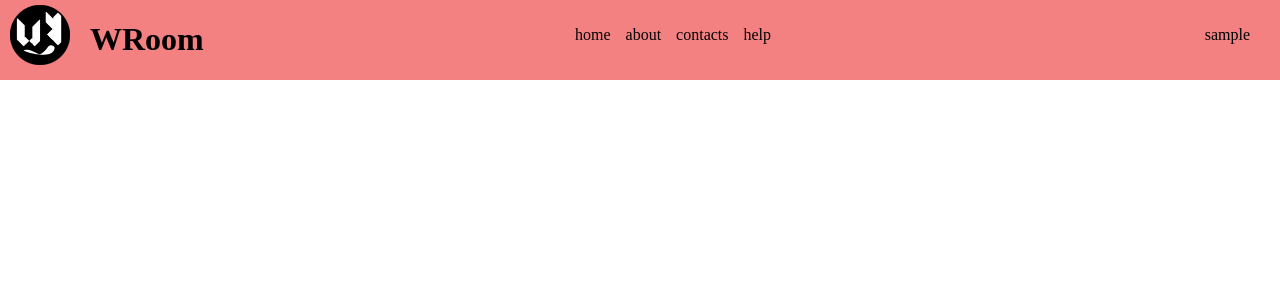
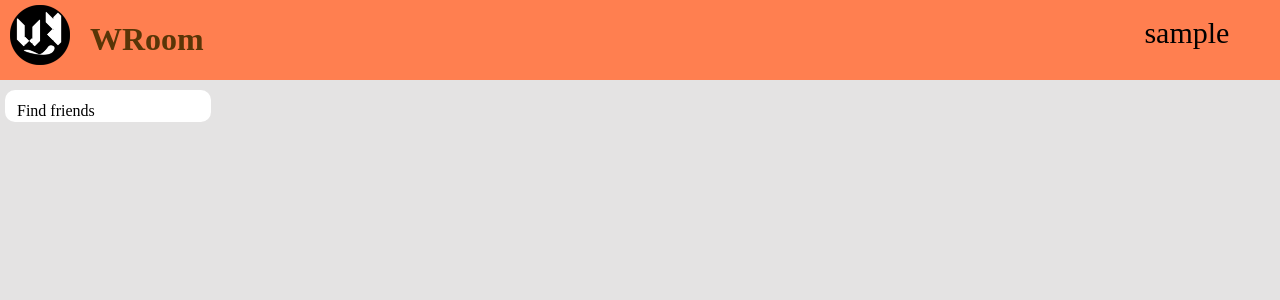
Before and after one commit to NaRCeLEr/WRoom, a Django app: page /home in a window 1280 px wide. Shown: the top 300 px of the page. Run offline with Django 4.2, Linux system fonts and the light colour scheme; the visitor is signed in with stand-in values (Sample User, id 1); data comes from the database, SQL or seed files in the repository.

Commit message:
Add posts

```diff
--- a/WayRoom/settings.py
+++ b/WayRoom/settings.py
@@ -41,7 +41,7 @@
     'users',
     "phonenumber_field",
     'djoser',
-    'main'
+    'main',
 ]
 
 MIDDLEWARE = [
--- a/main/models.py
+++ b/main/models.py
@@ -15,7 +15,7 @@
     title = models.CharField(max_length=100)
     text = models.TextField(null=True, blank=True)
     image = models.ImageField(upload_to='photos/%Y/%m/%d', null=True, blank=True)
-    cat = models.ForeignKey(Category, on_delete=models.DO_NOTHING, default='test')
+    cat = models.ForeignKey(Category, on_delete=models.DO_NOTHING, null=True, blank=True)
     user = models.ForeignKey(User, on_delete=models.DO_NOTHING)
 
     def __str__(self):
--- a/main/static/main/css/main.css
+++ b/main/static/main/css/main.css
@@ -1,6 +1,8 @@
 body {
     margin: 0;
     padding: 0;
+    height: auto;
+    background-color: #e4e3e3;
 }
 
 a {
@@ -8,32 +10,53 @@
     color: black;
 }
 
+main {
+    width: 80%;
+    margin-bottom: 5px;
+    float: right;
+}
+
+.aside {
+    margin-left: 5px;
+    margin-top: 10px;
+    border-radius: 10px;
+    border: 2px solid #fff;
+    width: 15%;
+    background-color: #fff;
+    padding-left: 10px;
+    z-index: -1;
+    position: absolute;
+}
+
+.aside_item {
+    margin-top: 10px;
+}
+
 .header {
     margin: 0;
     padding: 0px;
     display: flex;
-    background-color: #F38181;
+    background-color: #FF7F50;
     max-height: 100px;
 }
 
 .logo {display: flex; width: 210px;}
-.title {margin-left: 20px; width: 200px;}
+.title {margin-left: 20px; width: 200px; color: #593507;}
 .register {text-align: center;}
-.nav {
+
+.reg {
+    width: 30%;
+    padding-top: 1%;
+    font-size: 30px;
+    margin-left: 73%;
+    float: right;
     display: flex;
-    margin-left: 350px;
-    margin-right: auto;
-    text-align: center;
-    padding-top: 2%;
-    width: 70%;
 }
 
-.item-nav {margin-left: 15px;}
-
-.reg {
-    width: 50px;
-    padding-top: 2%;
-    margin-right: 30px;
+.username_head {
+    margin-right: 10px;
+    margin-top: 2.5%;
+    color: black;
 }
 
 
--- a/main/static/main/css/reg.css
+++ b/main/static/main/css/reg.css
@@ -60,7 +60,7 @@
 }
 
 .form_input:focus {
-    border-bottom: 1px solid #E84A5F;
+    border-bottom: 1px solid #f65920;
 
 }
 
@@ -69,7 +69,7 @@
     border: none;
     border-radius: 10px;
     color: #fff;
-    background-color: #E84A5F;
+    background-color: #fc7543;
     outline: none;
     cursor: pointer;
     transition: 0.3s;
@@ -77,7 +77,7 @@
 
 .form_btn:focus,
 .form_btn:hover {
-    background-color: #E84A5F;
+    background-color: #fc581d;
 }
 
 .form_input:focus ~ .form_label,
--- a/main/templates/main/base.html
+++ b/main/templates/main/base.html
@@ -18,15 +18,12 @@
             </div>
 
         </div>
-        <div class="nav">
-            <a href="{% url 'home' %}" class="item-nav">home</a>
-            <a href="#" class="item-nav">about</a>
-            <a href="#" class="item-nav">contacts</a>
-            <a href="#" class="item-nav">help</a>
-        </div>
         {% if request.user.is_authenticated %}
         <div class="reg">
-            <a href="{% url 'profile' %}">{{username}}</a>
+            <a href="{% url 'profile' %}" class="username_head">{{username}}</a>
+            {% if user.image %}
+            <img src="{{user.image.url}}" alt="" class="prof_post_img">
+            {% endif %}
         </div>
         {% else %}
         <div class="reg">
@@ -36,7 +33,17 @@
         {% endif %}
 
     </div>
-    {% block content %}
-    {% endblock %}
+
+    <aside class="aside">
+        <div class="aside_item">
+            <a href="{% url 'Search_friends' %}">Find friends</a>
+        </div>
+
+    </aside>
+    <main>
+        {% block content %}
+        {% endblock %}
+    </main>
+
 </body>
 </html>
--- a/main/templates/main/index.html
+++ b/main/templates/main/index.html
@@ -1,6 +1,8 @@
 {% extends 'main/base.html' %}
 
 {% block content %}
+
+
 {% for i in posts %}
 <div class="list_area">
     <div class="post">
@@ -13,9 +15,7 @@
         </div>
         {% if i.image %}
         <div class="post_img">
-
                 <img src="{{i.image.url}}" alt="">
-
         </div>
         {% endif %}
         <div class="post_other">
@@ -33,4 +33,9 @@
 
 
 {% endfor %}
+
+<script>
+    a = '{{posts}}'
+    console.log(a)
+</script>
 {% endblock %}
--- a/main/urls.py
+++ b/main/urls.py
@@ -12,5 +12,7 @@
     path('profile', profile, name='profile'),
     path('logout', logout_user, name='logout'),
     path('post_edit/<int:pk>/', post_edit, name='post_edit'),
+    path('search_friends', Search.as_view(), name='Search_friends'),
+    path('create_post', PostV, name='create_post'),
 ]
 urlpatterns += static(settings.MEDIA_URL, document_root=settings.MEDIA_ROOT)
--- a/main/views.py
+++ b/main/views.py
@@ -1,14 +1,19 @@
+from typing import Any, Dict
 from django.contrib.auth.forms import UserCreationForm, AuthenticationForm
 from django.contrib.auth.views import LoginView
+from django.db.models.query import QuerySet
 from django.forms.models import BaseModelForm
 from django.http import HttpResponse
 from django.shortcuts import render, redirect
 from django.urls import reverse_lazy
-from django.views.generic import CreateView, View
+from django.views.generic import CreateView, View, ListView
 from .forms import *
 from django.contrib.auth import get_user_model, login, logout
 from django.contrib.auth import authenticate
 from .models import *
+import json
+
+from users.models import User as USER
 
 
 class RegisterUser(CreateView):
@@ -41,7 +46,10 @@
         a.append(i.pk)
     posts = []
     for i in a:
-        posts.append(Post.objects.get(user=i))
+        x = Post.objects.filter(user=i)
+        for c in x:
+            posts.append(c)
+
     context = {
         'posts': posts,
         'username': username,
@@ -59,7 +67,6 @@
         post.title = form.cleaned_data.get('new_image') if form.cleaned_data.get('new_image') else post.title
         post.title = form.cleaned_data.get('new_text') if form.cleaned_data.get('new_text') else post.title
         post.save()
-
 
         return redirect('home')
 
@@ -112,3 +119,54 @@
 def logout_user(requset):
     logout(requset)
     return redirect('login')
+
+
+class Search(ListView):
+    model = USER
+    template_name = 'main/friends_search.html'
+
+    def get_context_data(self, **kwargs):
+        context = super().get_context_data(**kwargs)
+        context['qs_json'] = json.dumps(list(USER.objects.values()), default=str)
+        return context
+
+
+def search(request):
+    search_q = request.GET.get('q')
+    users = User.objects.filter(username__contains=search_q)
+
+    search_users = []
+
+    for i in users:
+        search_users.append(i)
+    return render(request, 'main/index.html', {'usere': search_users})
+
+
+class PostView(CreateView):
+    template_name = 'main/createpost.html'
+    form_class = PostForm
+
+    def get_context_data(self, **kwargs):
+        context = super().get_context_data(**kwargs)
+        context['user'] = self.request.user
+        return context
+
+    def get_success_url(self):
+        return reverse_lazy('home')
+
+
+
+def PostV(request):
+      form = PostF(request.POST, request.FILES)
+      context = {
+          'user': request.user,
+          'title': request.POST.get('title'),
+          'text': request.POST.get('text'),
+          'image': request.FILES.get('image')
+      }
+      form = PostF(context)
+      if form.is_valid():
+        post = Post(title=context['title'], text=context['text'], user=context['user'], cat_id=1, image = context['image'] if context['image'] else None)
+        post.save()
+        return redirect('home')
+      return render(request, 'main/createpost.html', {'form': form})
```
Also changed, not shown: other parts of main/static/main/css/main.css (+59 -3 lines), main/forms.py (+13 -0 lines), main/templates/main/createpost.html (added, +21 -0 lines), main/templates/main/friends_search.html (added, +52 -0 lines), media/photos/2023/05/08/avokado3.jpg (added), media/photos/2023/05/08/Ресурс_12x-100.jpg (added), media/photos/2023/05/08/Ресурс_12x-100_DIsv18I.jpg (added), media/photos/2023/05/08/Ресурс_12x-100_fFaPJfZ.jpg (added).
